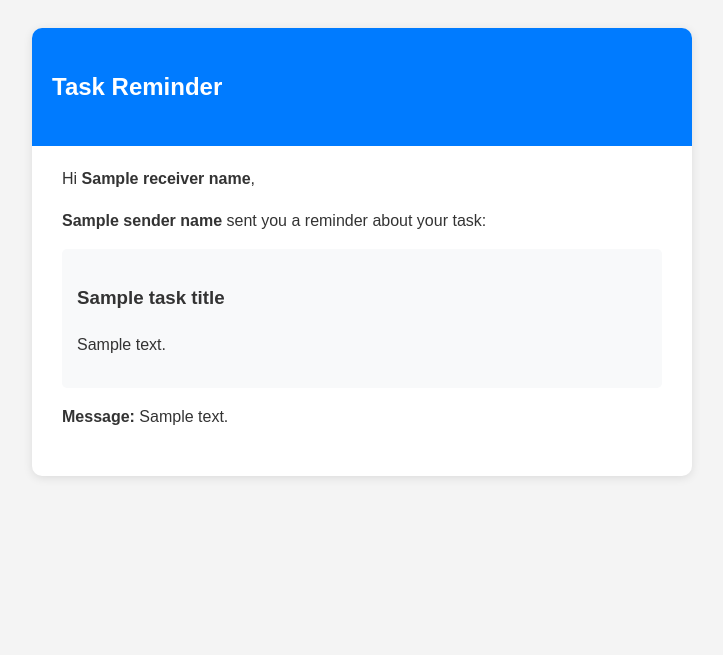
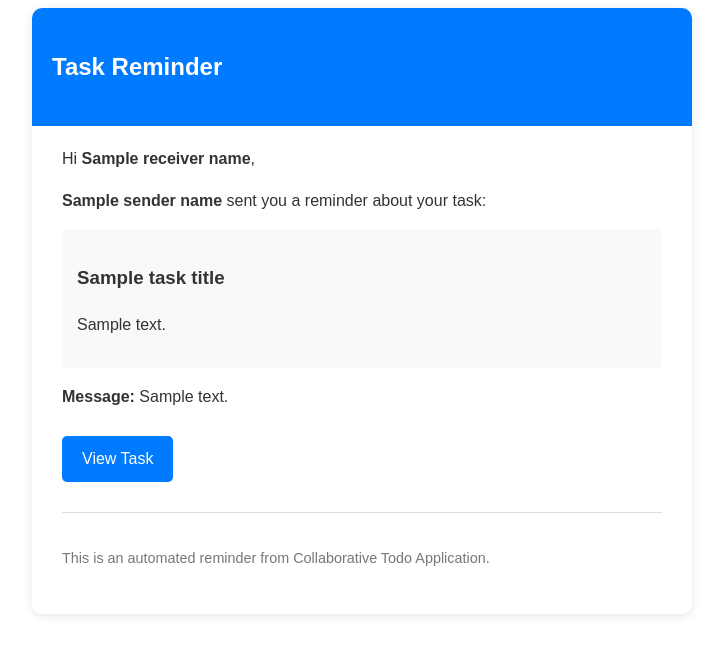
Before and after one commit to itsmeenanii/team-todo, a Django app: template templates/notifications/reminder_email.html in a window 1280 px wide. Shown: the top 655 px of the page, without its empty margins (278-1001 px from the left). Run offline with Django 4.2, Linux system fonts and the light colour scheme; the template is opened without the code that fills it: most values are stand-ins (such as "Sample title", 1, 10 or a date in 2020).

Commit message:
Refactor reminder email HTML and CSS
Removed redundant CSS rules and ensured consistent styling.

```diff
--- a/templates/notifications/reminder_email.html
+++ b/templates/notifications/reminder_email.html
@@ -3,50 +3,12 @@
 <head>
     <meta charset="UTF-8">
     <style>
-        body {
-            font-family: Arial, sans-serif;
-            line-height: 1.6;
-            color: #333;
-            background: #f4f4f4;
-            padding: 20px;
-        }
-        .container {
-            max-width: 600px;
-            margin: 0 auto;
-            background: white;
-            padding: 30px;
-            border-radius: 10px;
-            box-shadow: 0 2px 10px rgba(0,0,0,0.1);
-        }
-        .header {
-            background: #007bff;
-            color: white;
-            padding: 20px;
-            border-radius: 10px 10px 0 0;
-            margin: -30px -30px 20px -30px;
-        }
-        .task-details {
-            background: #f8f9fa;
-            padding: 15px;
-            border-radius: 5px;
-            margin: 15px 0;
-        }
-        .btn {
-            display: inline-block;
-            padding: 10px 20px;
-            background: #007bff;
-            color: white;
-            text-decoration: none;
-            border-radius: 5px;
-            margin: 10px 0;
-        }
-        .footer {
-            margin-top: 20px;
-            padding-top: 20px;
-            border-top: 1px solid #ddd;
-            font-size: 0.9rem;
-            color: #777;
-        }
+        body { font-family: Arial, sans-serif; line-height: 1.6; color: #333; }
+        .container { max-width: 600px; margin: 0 auto; background: white; padding: 30px; border-radius: 10px; box-shadow: 0 2px 10px rgba(0,0,0,0.1); }
+        .header { background: #007bff; color: white; padding: 20px; border-radius: 10px 10px 0 0; margin: -30px -30px 20px -30px; }
+        .task-details { background: #f8f9fa; padding: 15px; border-radius: 5px; margin: 15px 0; }
+        .btn { display: inline-block; padding: 10px 20px; background: #007bff; color: white; text-decoration: none; border-radius: 5px; margin: 10px 0; }
+        .footer { margin-top: 20px; padding-top: 20px; border-top: 1px solid #ddd; font-size: 0.9rem; color: #777; }
     </style>
 </head>
 <body>
@@ -68,4 +30,11 @@
 
         <p><strong>Message:</strong> {{ message }}</p>
 
-        <a href="{{ task_url }}" class="
+        <a href="{{ task_url }}" class="btn">View Task</a>
+
+        <div class="footer">
+            <p>This is an automated reminder from Collaborative Todo Application.</p>
+        </div>
+    </div>
+</body>
+</html>
```
